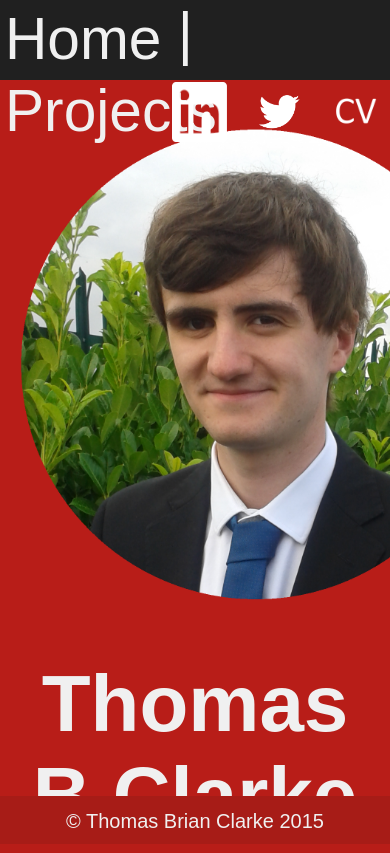
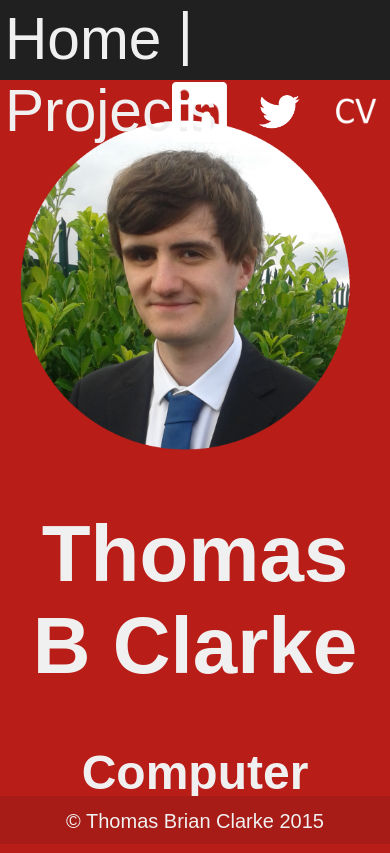
Before and after one commit to TomBClarke/tombclarke.co.uk, a PHP site: page / in a window 390 px wide; the page is wider, and only the part inside the window is pictured. Shown: the top 853 px of that part. Run offline with PHP 8.4, Linux system fonts and the light colour scheme.

Commit message:
better imgs

```diff
--- a/css/main.css
+++ b/css/main.css
@@ -15,13 +15,13 @@ body {
 }
 
 img#picofme {
-    width: 200px;
-    height: 200px;
+    width: 350px;
+    height: 350px;
 }
 
 img.project-img {
     width: auto;
-    height: 200px;
+    max-height: 300px;
     padding: 10px;
 }
 
@@ -65,14 +65,9 @@ h3 {
         max-width: 800px;
     }
 
-    img#picofme {
-        width: 500px;
-        height: 500px;
-    }
-
     img.project-img {
         width: auto;
-        height: 300px;
+        max-height: 300px;
         padding: 10px;
     }
 
```
Also changed, not shown: res/img/favicon.png, res/img/me_circle.png, res/img/projects/hhg.png.
